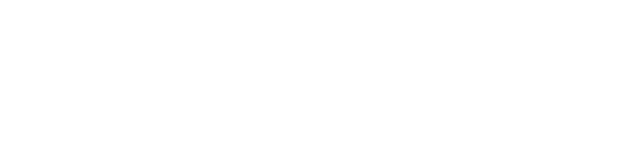
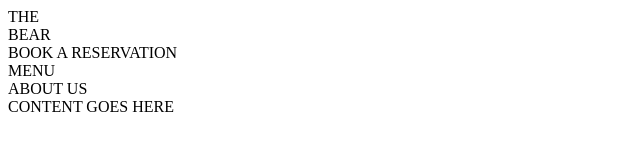
Before and after one commit to TheUmerator/top-restaurant-page, a plain HTML site: page index.html in a window 1280 px wide. Shown: the whole page, without its empty margins (0-640 px from the left). Drawn offline with Linux system fonts and the light colour scheme.

Commit message:
Brainstorm layout and add boilerplate to html

```diff
--- a/index.html
+++ b/index.html
@@ -7,6 +7,22 @@
     <title>TOP Restaurent</title>
 </head>
 <body>
-    <div id="content"></div>
+    <!-- <div id="content"></div> -->
+
+    <div class="site-container">
+        <div class="header">
+            <div class="title">
+                <div class="the">THE</div>
+                <div class="logo"></div>
+                <div class="bear">BEAR</div>
+            </div>
+        </div>
+        <div class="nav">
+            <div class="book">BOOK A RESERVATION</div>
+            <div class="menu">MENU</div>
+            <div class="about">ABOUT US</div>
+        </div>
+        <div class="content">CONTENT GOES HERE</div>
+    </div>
 </body>
 </html>
--- a/main.js
+++ b/main.js
@@ -1 +1,32 @@
-console.log("and were live");
+/*
+ * ATTENTION: The "eval" devtool has been used (maybe by default in mode: "development").
+ * This devtool is neither made for production nor for readable output files.
+ * It uses "eval()" calls to create a separate source file in the browser devtools.
+ * If you are trying to read the output file, select a different devtool (https://webpack.js.org/configuration/devtool/)
+ * or disable the default devtool with "devtool: false".
+ * If you are looking for production-ready output files, see mode: "production" (https://webpack.js.org/configuration/mode/).
+ */
+/******/ (() => { // webpackBootstrap
+/******/ 	var __webpack_modules__ = ({
+
+/***/ "./src/index.js":
+/*!**********************!*\
+  !*** ./src/index.js ***!
+  \**********************/
+/***/ (() => {
+
+eval("console.log('fuckign asshole');\n\n//# sourceURL=webpack://top-restaurant-page/./src/index.js?");
+
+/***/ })
+
+/******/ 	});
+/************************************************************************/
+/******/
+/******/ 	// startup
+/******/ 	// Load entry module and return exports
+/******/ 	// This entry module can't be inlined because the eval devtool is used.
+/******/ 	var __webpack_exports__ = {};
+/******/ 	__webpack_modules__["./src/index.js"]();
+/******/
+/******/ })()
+;
```
